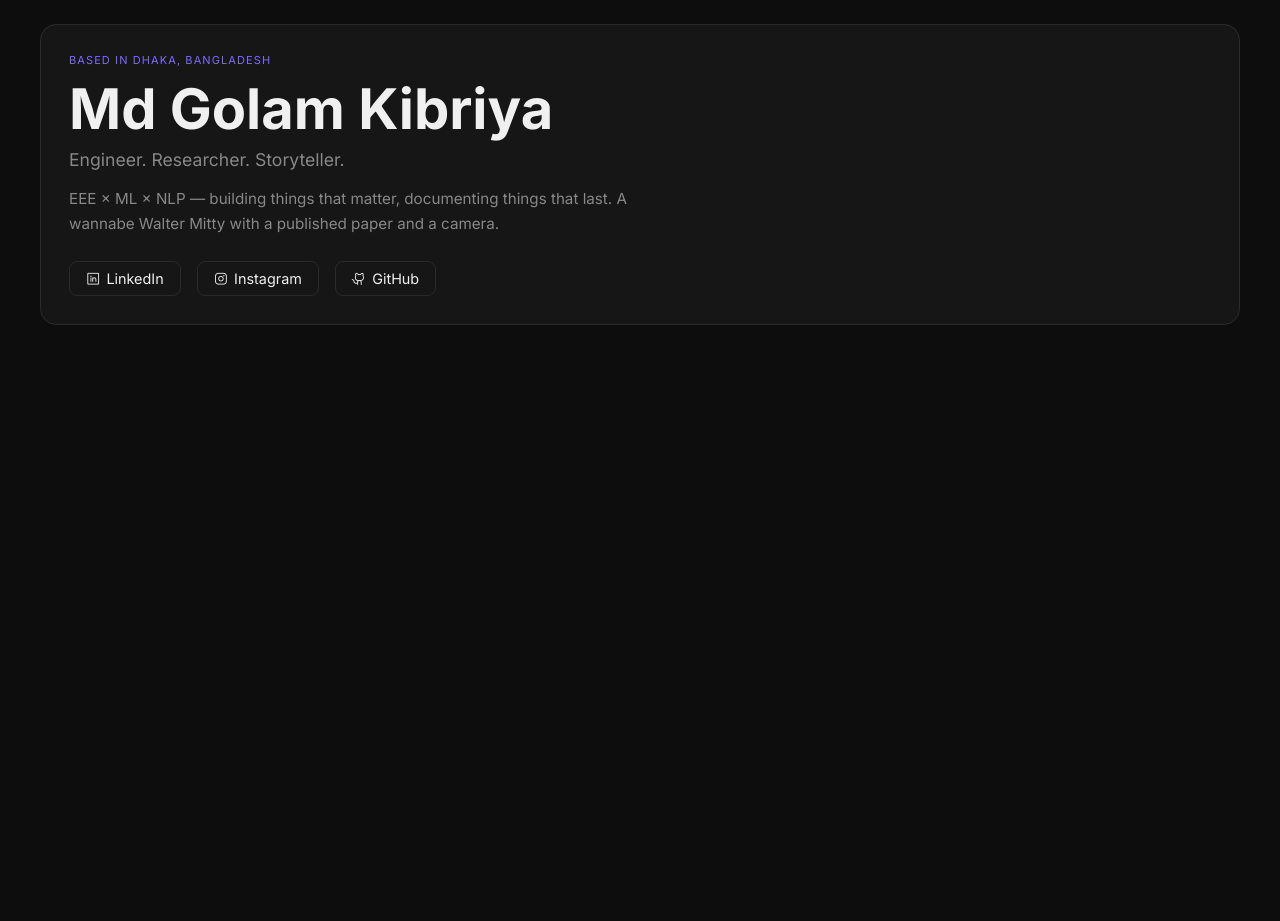
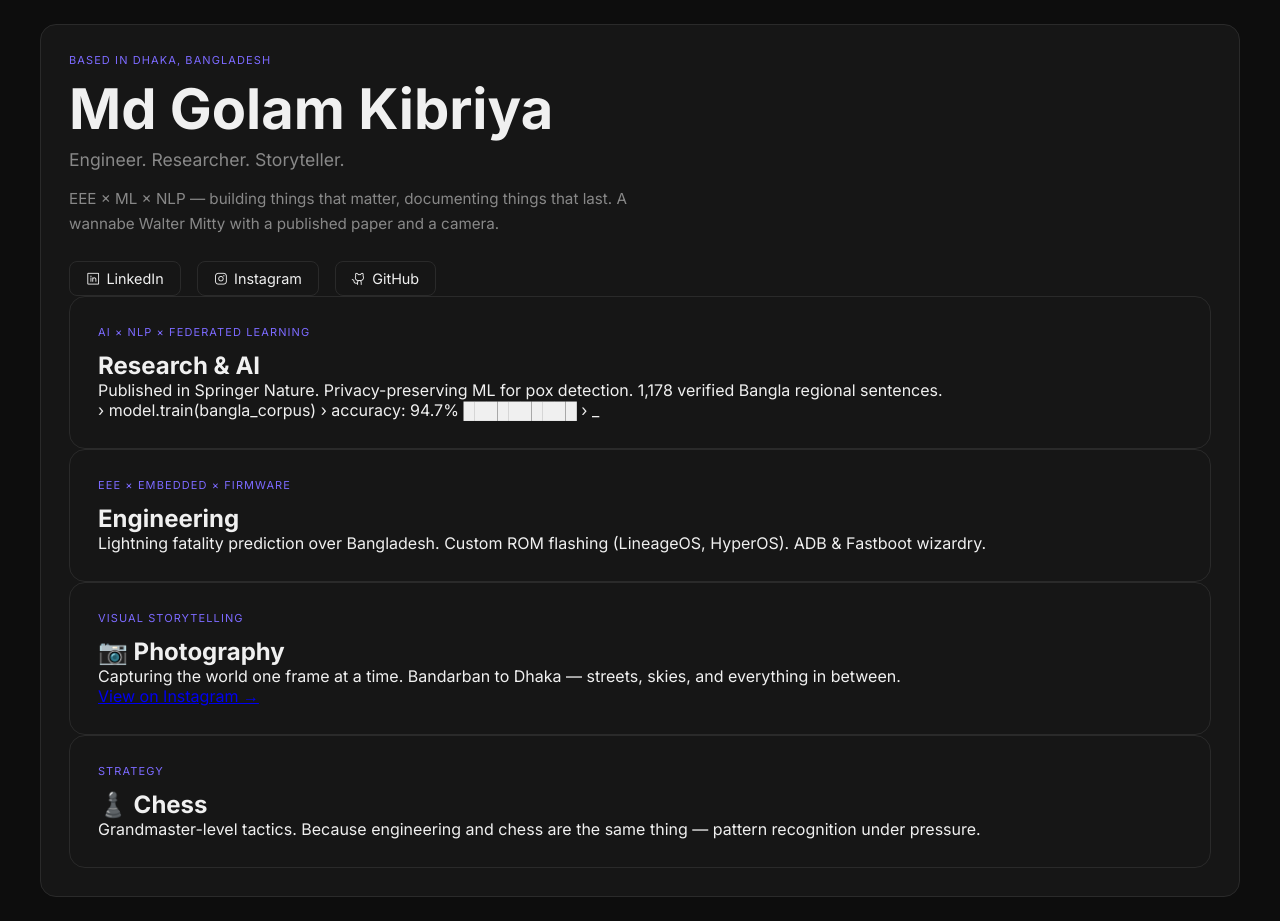
Before and after one commit to saadkibriya/saadkibriya.github.io, a plain HTML site: page index.html in a window 1280 px wide. Before the commit the page ends 800 px from the top, so only its background shows below. Drawn offline with nearby package versions, Linux system fonts and the light colour scheme.

Commit message:
Update index.html

```diff
--- a/index.html
+++ b/index.html
@@ -30,6 +30,39 @@
     <a href="https://instagram.com/saadkibriya" target="_blank"><i class="ph ph-instagram-logo"></i> Instagram</a>
     <a href="https://github.com/saadkibriya" target="_blank"><i class="ph ph-github-logo"></i> GitHub</a>
   </div>
+   <!-- AI & Research Card -->
+<section class="card card-ai">
+  <span class="tag">AI × NLP × Federated Learning</span>
+  <h2>Research & AI</h2>
+  <p>Published in Springer Nature. Privacy-preserving ML for pox detection. 1,178 verified Bangla regional sentences.</p>
+  <div class="terminal">
+    <span class="t-line"><span class="t-prompt">›</span> model.train(bangla_corpus)</span>
+    <span class="t-line"><span class="t-prompt">›</span> accuracy: 94.7% ██████████</span>
+    <span class="t-line blink"><span class="t-prompt">›</span> _</span>
+  </div>
+</section>
+
+<!-- EEE & Systems Card -->
+<section class="card card-eee">
+  <span class="tag">EEE × Embedded × Firmware</span>
+  <h2>Engineering</h2>
+  <p>Lightning fatality prediction over Bangladesh. Custom ROM flashing (LineageOS, HyperOS). ADB & Fastboot wizardry.</p>
+</section>
+
+<!-- Photography Card -->
+<section class="card card-photo">
+  <span class="tag">Visual Storytelling</span>
+  <h2>📷 Photography</h2>
+  <p>Capturing the world one frame at a time. Bandarban to Dhaka — streets, skies, and everything in between.</p>
+  <a href="https://instagram.com/saadkibriya" target="_blank" class="card-link">View on Instagram →</a>
+</section>
+
+<!-- Chess Card -->
+<section class="card card-chess">
+  <span class="tag">Strategy</span>
+  <h2>♟️ Chess</h2>
+  <p>Grandmaster-level tactics. Because engineering and chess are the same thing — pattern recognition under pressure.</p>
+</section>
  </section>
   </main>
 
```
